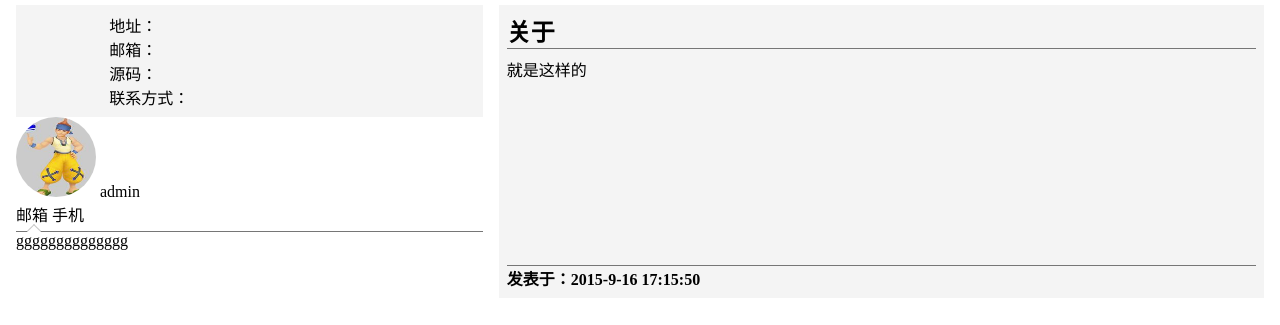
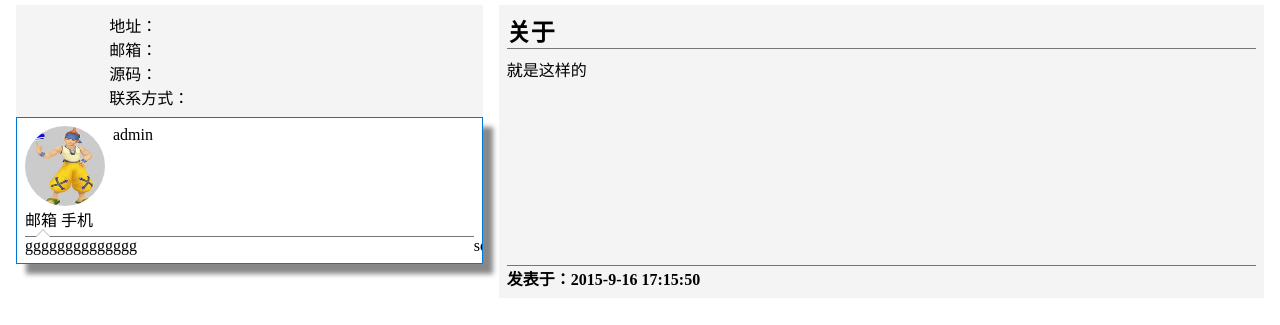
Before and after one commit to zx648383079/ZoDream.UI, a plain HTML site: page about.html in a window 1280 px wide. Shown: the part 43-368 px from the top of the page. Drawn offline with Linux system fonts and the light colour scheme.

Commit message:
修改card样式

```diff
--- a/about.html
+++ b/about.html
@@ -35,9 +35,9 @@
   </div>
 
   <div class="card">
-    <div>
+    <div class="personal">
       <img class="circle" src="img/test.jpg">
-      admin
+        admin
     </div>
     <ul class="list">
       <li class="active">邮箱</li>
--- a/css/dream.css
+++ b/css/dream.css
@@ -303,6 +303,19 @@ input[type="text"],input[type="password"]{
 .card{
   width: 100%;
   overflow: hidden;
+  box-sizing: border-box;
+  padding: 8px;
+  border: 1px solid #0078d7;
+  box-shadow: 10px 10px 5px #888888;
+}
+
+.card .personal{
+  height: 80px;
+}
+
+.card .personal img{
+  float: left;
+  margin-right: 8px;
 }
 
 .card .list{
```
